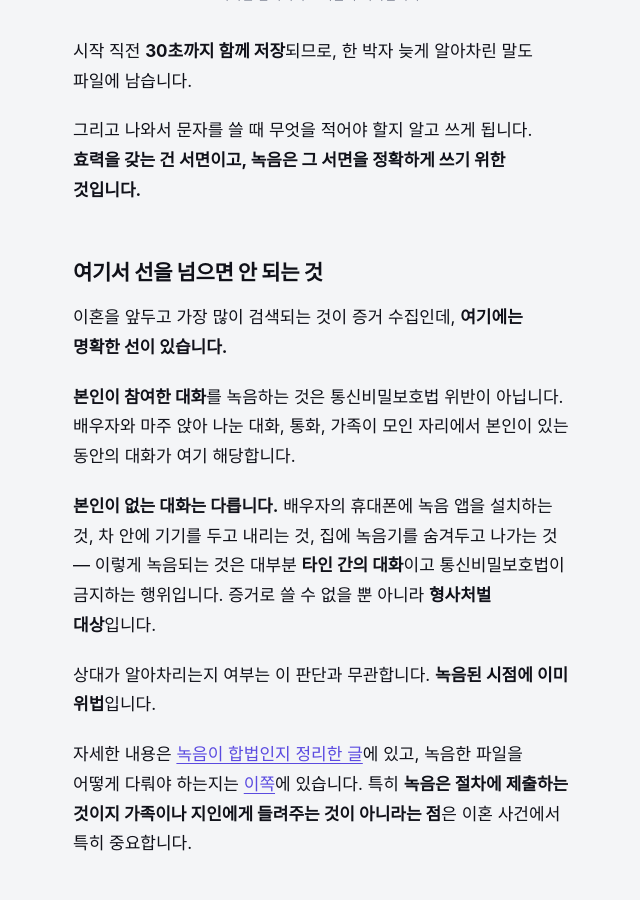
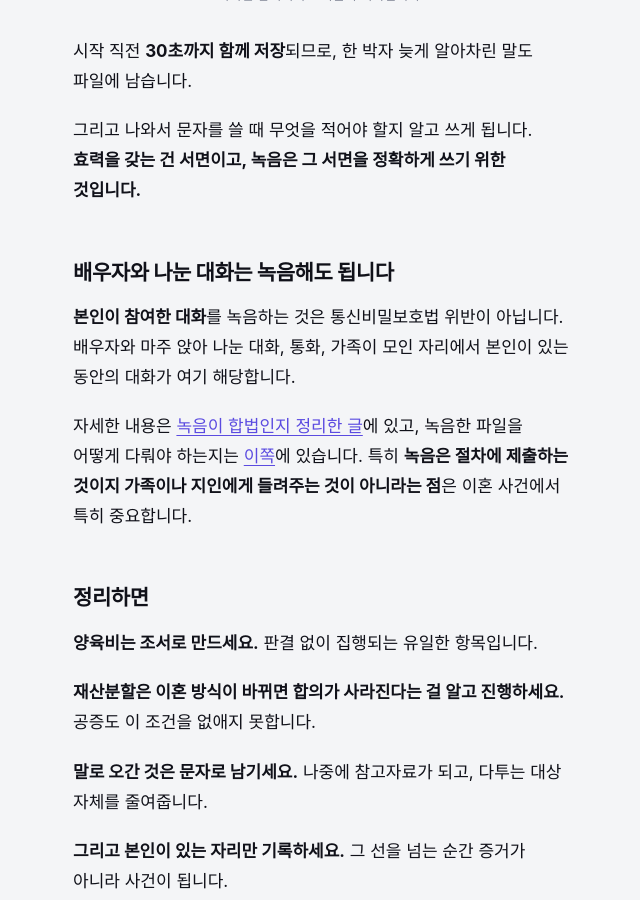
Before and after one commit to hcompany-kr/hcompany-kr.github.io, a Jekyll site: the page built from _posts/2026-08-28-divorce-agreement.md, in a window 1280 px wide and 900 px high, scrolled down 3997 px. Shown: the whole window, without its empty margins (319-959 px from the left). Built offline with Jekyll 4.4.1, drawn with Linux system fonts in a browser that asks for light colours; some web fonts are replaced; some of the changed text lies outside the part shown.

Commit message:
divorce-agreement ko/en/ja/es/it: drop the paragraphs and FAQ about recording conversations you are not part of (spouse's phone, car, hidden recorder); keep the participant-recording rule and the 'submitted, not played to relatives' line, with a positive FAQ on recording your own conversations with your spouse
Co-Authored-By: Claude Opus 5.5 <noreply@anthropic.com>

```diff
--- a/_posts/2026-08-28-divorce-agreement.md
+++ b/_posts/2026-08-28-divorce-agreement.md
@@ -19,8 +20,8 @@ faq:
     a: "협의이혼 시 양육비 합의 내용이 있으면 가정법원이 양육비부담조서를 작성하고, 이 조서는 집행권원이 됩니다. 별도의 판결이나 가집행 선고 없이 바로 강제집행을 신청할 수 있고, 이행명령과 감치도 가능합니다."
   - q: "재산분할은 언제까지 청구할 수 있나요?"
     a: "이혼한 날부터 2년입니다. 이 기간은 제척기간이라 지나면 청구 자체가 불가능해집니다."
-  - q: "배우자 휴대폰에 녹음 앱을 설치해도 되나요?"
-    a: "안 됩니다. 그렇게 녹음되는 것은 대부분 본인이 참여하지 않은 대화이고, 통신비밀보호법이 금지하는 타인 간 대화의 녹음에 해당합니다. 증거로 쓸 수 없을 뿐 아니라 형사처벌 대상이며, 상대에게 알려지는지 여부와는 무관하게 위법합니다."
+  - q: "배우자와 나눈 대화를 녹음해도 되나요?"
+    a: "본인이 참여한 대화를 녹음하는 것은 통신비밀보호법 위반이 아닙니다. 배우자와 마주 앉아 나눈 대화나 통화가 여기에 해당합니다. 녹음은 절차에 제출하는 것이지 가족이나 지인에게 들려주는 것이 아닙니다."
 ---
 
 이혼 협의는 대개 말로 시작됩니다. 집은 누가 갖고, 대출은 누가 갚고, 아이는 누가 키우고 얼마를 보내기로.
@@ -97,15 +98,9 @@ faq:
 
 그리고 나와서 문자를 쓸 때 무엇을 적어야 할지 알고 쓰게 됩니다. **효력을 갖는 건 서면이고, 녹음은 그 서면을 정확하게 쓰기 위한 것입니다.**
 
-## 여기서 선을 넘으면 안 되는 것
-
-이혼을 앞두고 가장 많이 검색되는 것이 증거 수집인데, **여기에는 명확한 선이 있습니다.**
+## 배우자와 나눈 대화는 녹음해도 됩니다
 
 **본인이 참여한 대화**를 녹음하는 것은 통신비밀보호법 위반이 아닙니다. 배우자와 마주 앉아 나눈 대화, 통화, 가족이 모인 자리에서 본인이 있는 동안의 대화가 여기 해당합니다.
-
-**본인이 없는 대화는 다릅니다.** 배우자의 휴대폰에 녹음 앱을 설치하는 것, 차 안에 기기를 두고 내리는 것, 집에 녹음기를 숨겨두고 나가는 것 — 이렇게 녹음되는 것은 대부분 **타인 간의 대화**이고 통신비밀보호법이 금지하는 행위입니다. 증거로 쓸 수 없을 뿐 아니라 **형사처벌 대상**입니다.
-
-상대가 알아차리는지 여부는 이 판단과 무관합니다. **녹음된 시점에 이미 위법**입니다.
 
 자세한 내용은 [녹음이 합법인지 정리한 글](https://hcompany-kr.github.io/blog/ko/korea-recording-law/)에 있고, 녹음한 파일을 어떻게 다뤄야 하는지는 [이쪽](https://hcompany-kr.github.io/blog/ko/after-recording/)에 있습니다. 특히 **녹음은 절차에 제출하는 것이지 가족이나 지인에게 들려주는 것이 아니라는 점**은 이혼 사건에서 특히 중요합니다.
 
```
Also changed, not shown: other parts of _posts/2026-08-28-divorce-agreement.md (+1 -0 lines), _posts/2026-08-28-divorce-agreement-en.md (+4 -9 lines), _posts/2026-08-28-divorce-agreement-es.md (+4 -9 lines), _posts/2026-08-28-divorce-agreement-ja.md (+4 -9 lines), _posts/2026-09-03-divorzio-breve-it.md (+2 -3 lines).
